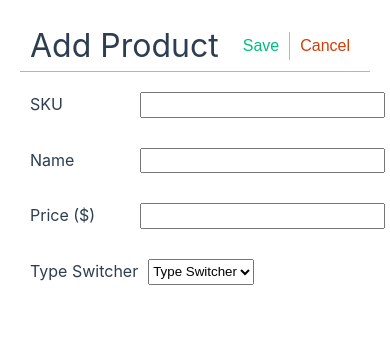
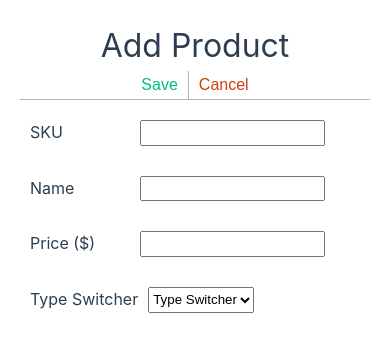
Before and after one commit to JohanPeraldi/special-fortnight, a Vue app: page /add-product in a window 390 px wide. Shown: the top 352 px of the page. Built offline with nearby package versions, Linux system fonts and the light colour scheme.

Commit message:
Add mobile styles

```diff
--- a/src/components/TheHeader.vue
+++ b/src/components/TheHeader.vue
@@ -16,4 +16,11 @@
   border-bottom: 1px solid var(--color-border);
   margin-bottom: 10px;
 }
+
+/* Place the buttons under the title on mobile phones */
+@media (max-width: 500px) {
+  .header {
+    flex-direction: column;
+  }
+}
 </style>
--- a/src/views/AddProductView.vue
+++ b/src/views/AddProductView.vue
@@ -340,4 +340,15 @@ label {
   color: var(--color-text-warning);
   margin: 1rem;
 }
+
+/* Add a max-width on the form container on mobile phones */
+@media (max-width: 500px) {
+  .add-product {
+    max-width: 375px;
+  }
+
+  .input-group {
+    min-width: initial;
+  }
+  }
 </style>
```
